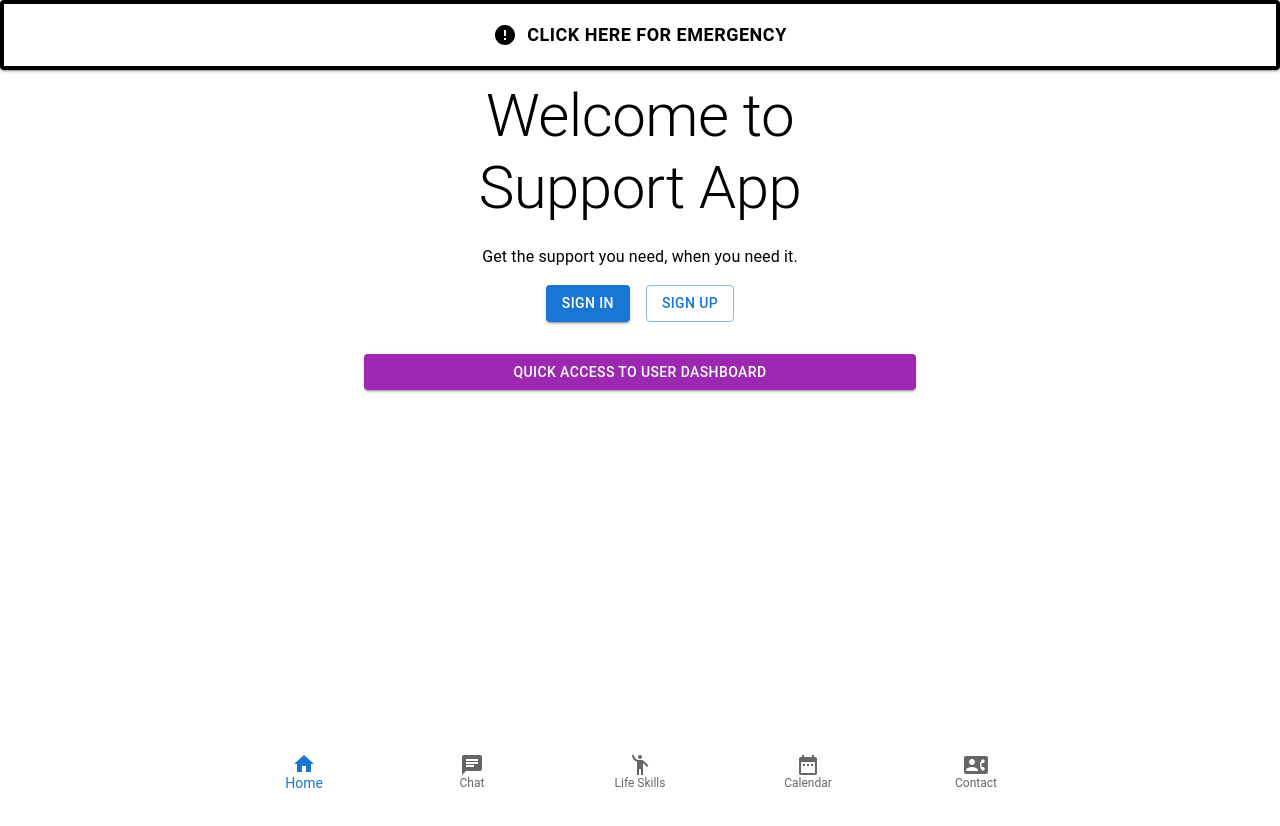
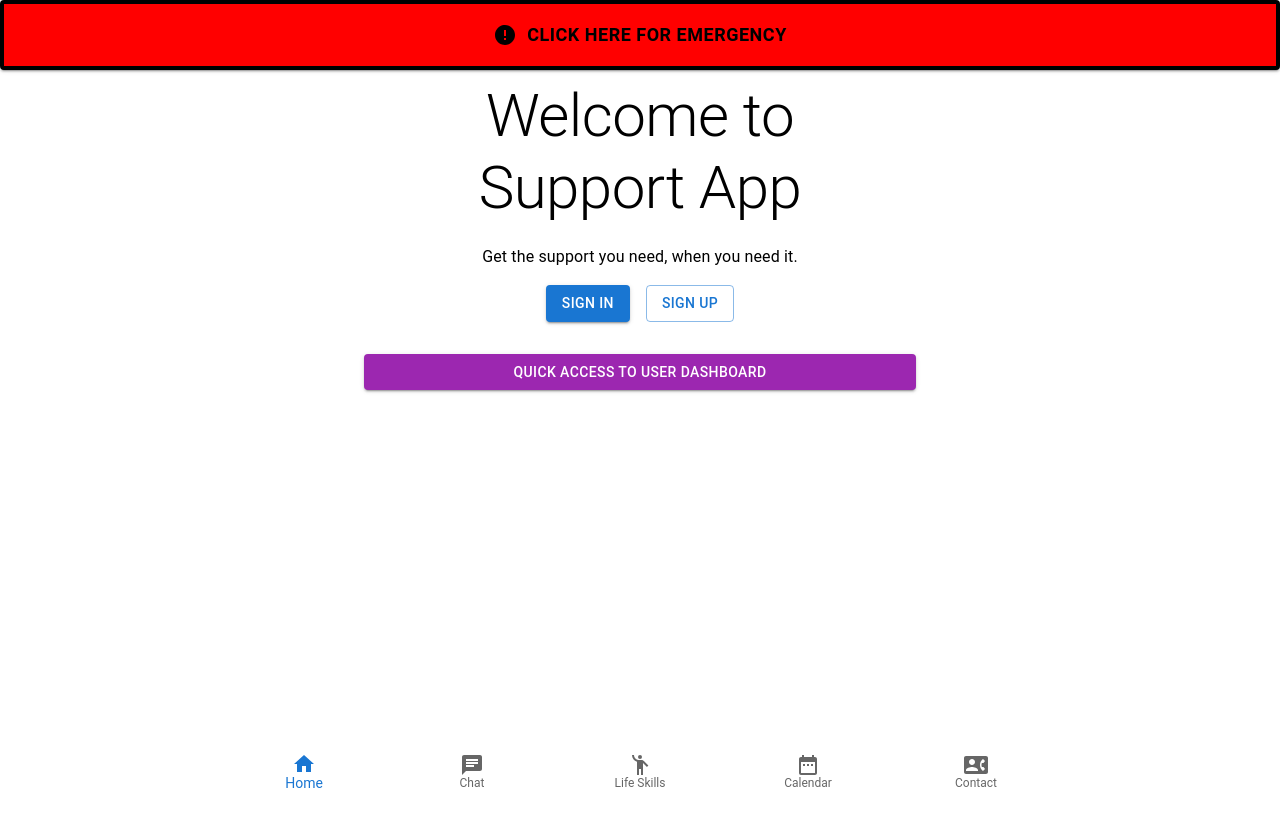
Before and after one commit to cfgtexas24/Team-12, a React (Create React App) app in the folder mobile-web-app/: page / in a window 1280 px wide. Shown: the top 826 px of the page. Built offline with nearby package versions, Linux system fonts and the light colour scheme.

Commit message:
fix emergency banner

```diff
--- a/mobile-web-app/src/components/EmergencyButton.js
+++ b/mobile-web-app/src/components/EmergencyButton.js
@@ -16,7 +16,7 @@ const EmergencyBanner = () => {
         top: 0,
         left: 0,
         width: '100%',
-        backgroundColor: 'var(--color-secondary)',
+        backgroundColor: 'red',
         color: 'var(--color-secondary)',
         padding: '15px 0',
         fontSize: '18px',
```
